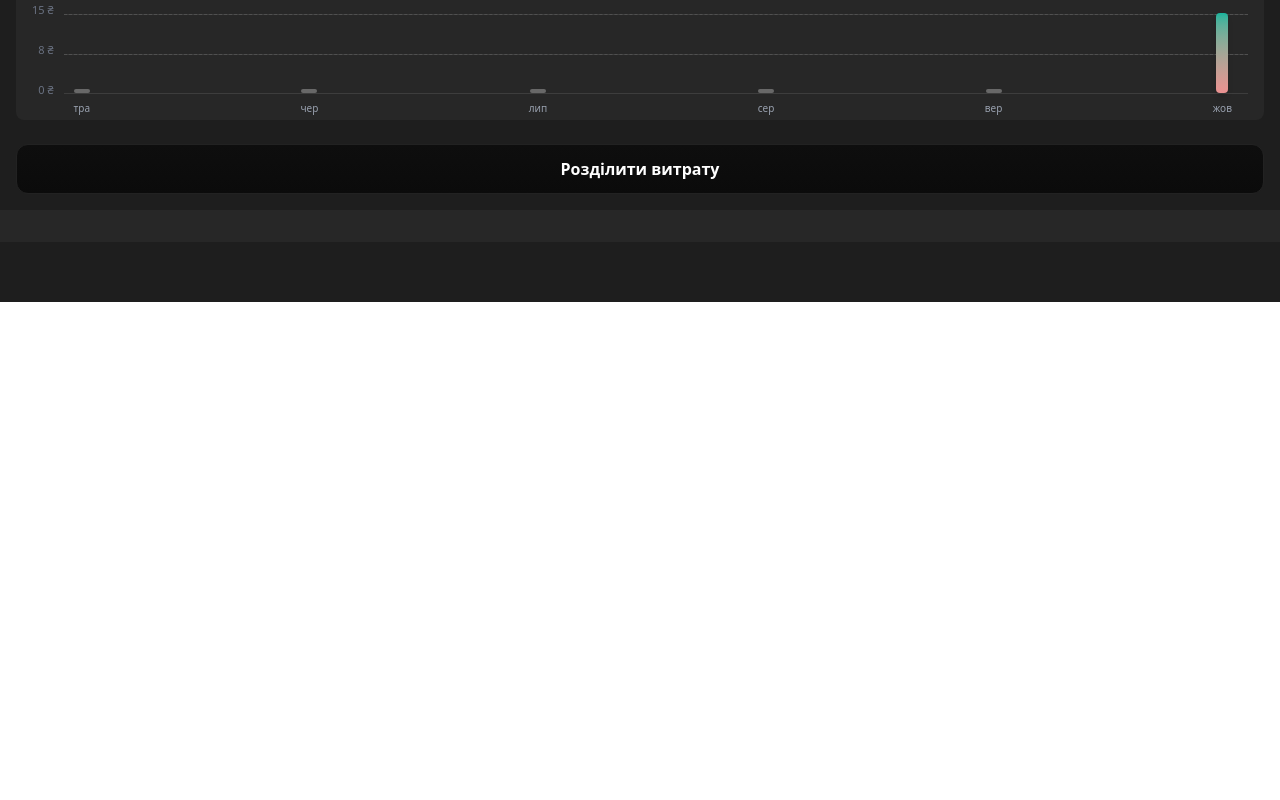
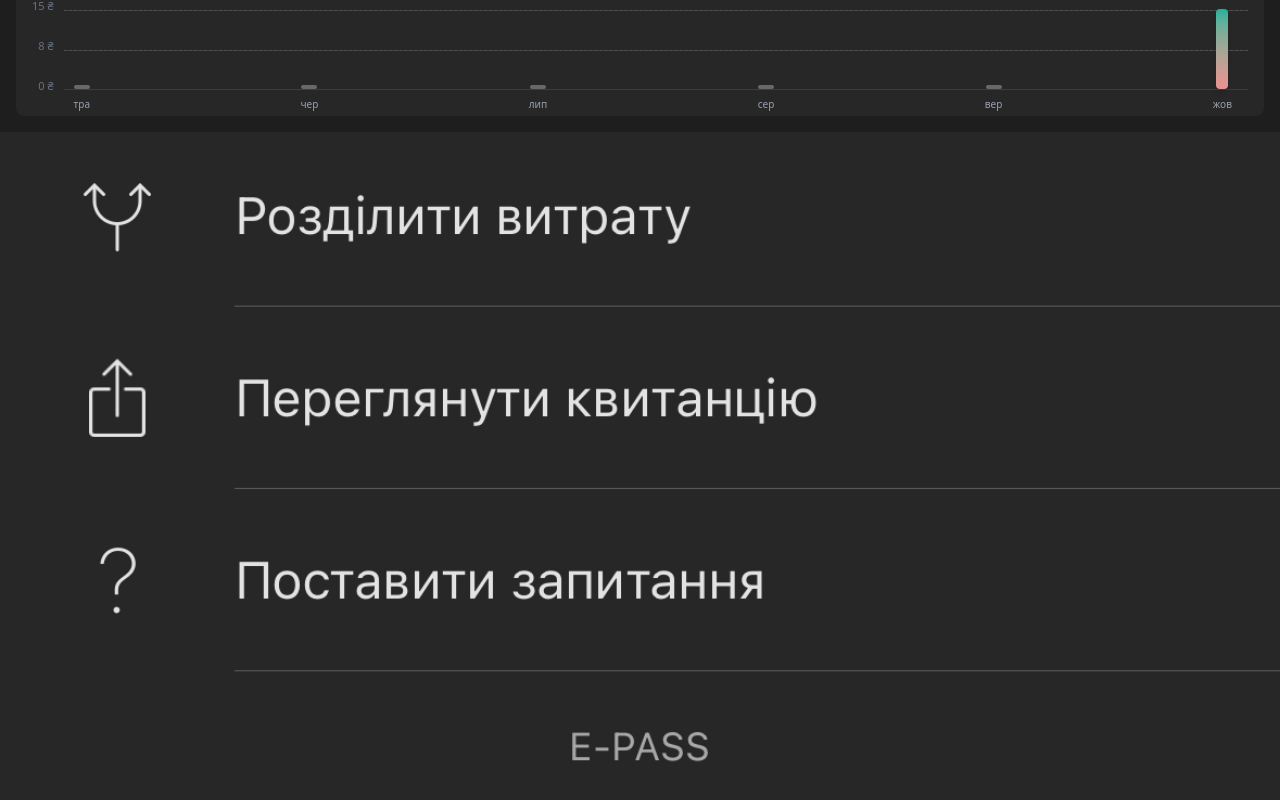
Before and after one commit to payton-ggg/mono-bill, a React (Vite) app: page / in a window 1280 px wide. Shown: the part 678-1478 px from the top of the page. Before the commit the page ends 980 px from the top, so only its background shows below. Built offline with nearby package versions, Linux system fonts and the light colour scheme.

Commit message:
feat: add back button and adjust layout in EPassPixel component
- Add back button with SVG icon in top-left corner
- Adjust main container layout by removing bottom margin
- Replace split expense button with image

```diff
--- a/src/App.tsx
+++ b/src/App.tsx
@@ -1,6 +1,25 @@
 export default function EPassPixel() {
   return (
     <div className="min-h-screen bg-[#1e1e1e] flex justify-center items-start">
+      <div className="absolute top-4 left-4">
+        <button className="text-white">
+          <svg
+            width="24"
+            height="24"
+            viewBox="0 0 24 24"
+            fill="none"
+            xmlns="http://www.w3.org/2000/svg"
+          >
+            <path
+              d="M15 18L9 12L15 6"
+              stroke="currentColor"
+              strokeWidth="2"
+              strokeLinecap="round"
+              strokeLinejoin="round"
+            />
+          </svg>
+        </button>
+      </div>
       <div className="w-full">
         <div className="relative w-full h-[150px] rounded-b-[28px] overflow-hidden">
           <img
@@ -10,7 +29,7 @@ export default function EPassPixel() {
           />
         </div>
 
-        <div className="relative bottom-5 mb-10 bg-[#272727] rounded-t-3xl pb-8">
+        <div className="relative bg-[#272727] -mt-6 rounded-t-3xl pb-8">
           <div className="flex justify-center absolute left-[185px] -mt-8 mb-3">
             <div className="w-16 h-16 rounded-full bg-[#22a475] shadow-md flex items-center justify-center">
               <img src="/bag.png" alt="bag" className="h-[32px] w-[32px]" />
@@ -130,15 +149,10 @@ export default function EPassPixel() {
                   </div>
                 </div>
               </div>
-
-              {/* Split expense button */}
-              <div className="mt-6">
-                <button className="w-full py-3 rounded-xl bg-linear-to-b from-[#0e0e0e] to-[#0b0b0b] border border-[#222] text-white font-semibold">
-                  Розділити витрату
-                </button>
-              </div>
             </div>
           </div>
+          {/* Split expense button */}
+          <img src="/buttons.png" className="w-full" alt="but" />
         </div>
       </div>
     </div>
```
